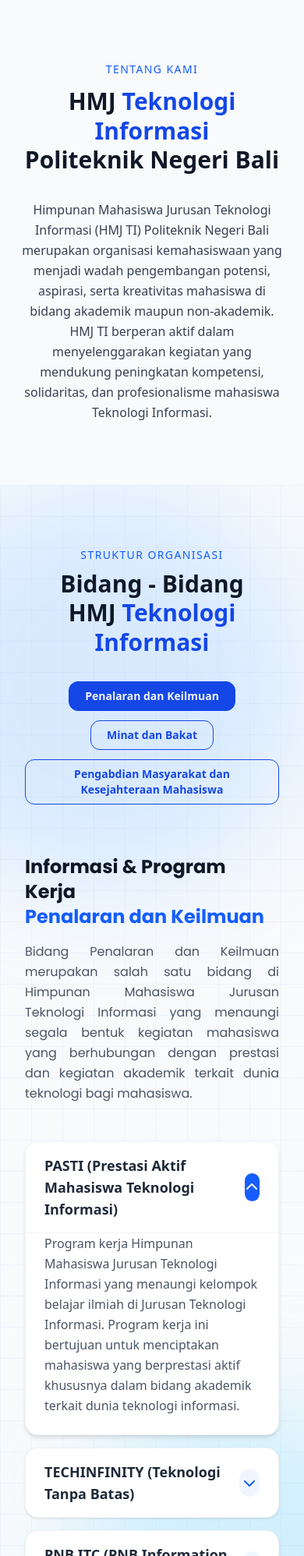
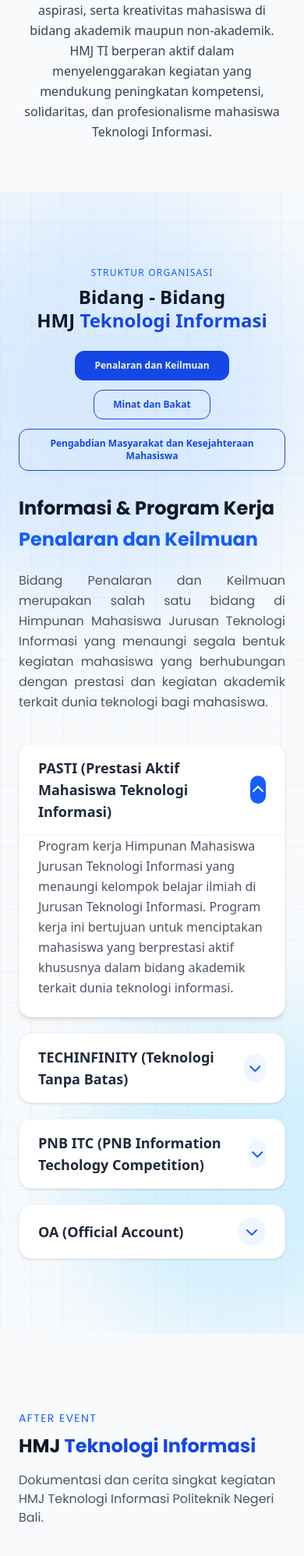
Before and after one commit to dndyprd/hmjti, a Laravel app: page / in a window 390 px wide. Shown: the part 845-2841 px from the top of the page at 78% size. Run offline with Laravel 12, Linux system fonts and the light colour scheme; data comes from the database, SQL or seed files in the repository; style sheets or scripts are compiled from the project's sources; some libraries are stand-ins or nearby versions.

Commit message:
Update Responsive

```diff
--- a/app/Http/Controllers/BlogController.php
+++ b/app/Http/Controllers/BlogController.php
@@ -64,7 +64,7 @@
 
         $date = $startDate->eq($endDate)
             ? $startDate->translatedFormat('d F Y')
-            : $startDate->translatedFormat('d F Y') . ' - ' . $endDate->translatedFormat('d F Y');
+            : $startDate->translatedFormat('d F') . ' - ' . $endDate->translatedFormat('d F Y');
 
         $cleanText = html_entity_decode(strip_tags($blog->content));
 
@@ -76,7 +76,7 @@
             'excerpt'      => Str::limit($cleanText, 85),
             'long_excerpt' => Str::limit($cleanText, 260),
             'date'         => $date,
-            'proker_name'  => $blog->prokers->name ?? 'Umum',
+            'proker_name'  => $blog->prokers->slug ?? 'Umum',
             'gallery'      => $blog->blog_gallery->map(fn($item) => asset('storage/' . $item->photo))->toArray(),
         ];
     }
--- a/resources/views/blogs.blade.php
+++ b/resources/views/blogs.blade.php
@@ -6,20 +6,20 @@
     {{-- Background Image dengan Overlay --}}
     <div class="absolute inset-0 z-0">
         @if(isset($blogs[0]))
-            <img src="{{ $blogs[0]->thumbnail }}" class="grayscale w-full h-full object-cover" alt="Blogs HMJ Teknologi Informasi PNB">
+            <img src="{{ $blogs[1]->thumbnail }}" class="grayscale w-full h-full object-cover" alt="Blogs HMJ Teknologi Informasi PNB">
         @endif
         <div class="absolute inset-0 bg-gradient-to-tr from-blue-900/80 via-blue-800/60 to-transparent z-10"></div>
     </div>
 
     {{-- Hero Content --}}
     <div class="relative text-center px-6 lg:px-28 z-20 mt-12">
-        <span class="px-4 py-1 bg-blue-600 text-white text-md font-semibold rounded-xl uppercase tracking-wider">
+        <span class="px-4 py-1 bg-blue-600 text-white text-xs md:text-md font-semibold rounded-xl uppercase tracking-wider">
             Blog & Informasi
         </span>
         <h1 class="text-4xl lg:text-6xl font-bold text-white my-2 leading-tight max-w-4xl">
             HMJ Teknologi Informasi
         </h1>
-        <p class="text-white text-base lg:text-lg">Dokumentasi dan cerita singkat kegiatan HMJ Teknologi Informasi Politeknik Negeri Bali.</p>
+        <p class="text-white text-sm md:text-base lg:text-lg">Dokumentasi dan cerita singkat kegiatan HMJ Teknologi Informasi Politeknik Negeri Bali.</p>
     </div>
 </section>
 
--- a/resources/views/components/footer.blade.php
+++ b/resources/views/components/footer.blade.php
@@ -1,13 +1,13 @@
 <footer class="bg-gradient-to-tl from-blue-950 via-blue-900 to-blue-800 text-white pt-16 pb-8 font-[Poppins]">
-    <div class="container mx-auto px-8 lg:px-28">
-        <div class="flex flex-col md:flex-row gap-12 mb-12">
+    <div class="container mx-auto px-8 md:px-0 xl:px-28">
+        <div class="flex flex-col md:flex-row md:flex-wrap lg:flex-nowrap gap-x-12 gap-y-10 lg:gap-12 mb-12">
 
-            <div class="md:w-2/7 flex flex-col gap-4">
+            <div class="md:w-[calc(50%-1.5rem)] lg:w-2/7 flex flex-col gap-4">
                 <div class="flex items-center gap-3 rounded-lg w-fit">
                     <img src="{{ asset('img/logo-hmjti.png') }}" alt="Logo HMJTI" class="h-12 w-auto">
                     <div class="flex flex-col">
-                        <span class="text-sm text-blue-200 uppercase leading-tight">Himpunan Mahasiswa Jurusan</span>
-                        <span class="text-md -mt-1 font-semibold uppercase tracking-widest">Teknologi Informasi</span>
+                        <span class="text-xs lg:text-sm text-blue-200 uppercase leading-tight">Himpunan Mahasiswa Jurusan</span>
+                        <span class="text-sm lg:text-base -mt-1 font-semibold uppercase tracking-widest">Teknologi Informasi</span>
                     </div>
                 </div>
                 <p class="text-blue-100 text-sm leading-relaxed mt-2 text-justify">
@@ -15,7 +15,7 @@
                 </p>
             </div>
 
-            <div class="md:w-1/7">
+            <div class="md:w-[calc(50%-1.5rem)] lg:w-1/7">
                 <h4 class="text-lg font-bold mb-6 border-b-2 border-blue-500 w-fit">Tautan Penting</h4>
                 <ul class="flex flex-col gap-3 text-sm text-blue-100">
                     <li><a href="{{ route('welcome') }}" class="hover:text-white hover:translate-x-2 transition-all inline-block">Beranda</a></li>
@@ -25,7 +25,7 @@
                 </ul>
             </div>
 
-            <div class="md:w-2/7">
+            <div class="md:w-[calc(50%-1.5rem)] lg:w-2/7">
                 <h4 class="text-lg font-bold mb-6 border-b-2 border-blue-500 w-fit">Hubungi Kami</h4>
                 <div class="flex flex-col gap-4 text-sm text-blue-100">
                     <div class="flex items-center gap-3">
@@ -43,7 +43,7 @@
                 </div>
             </div>
 
-            <div class="md:w-2/7">
+            <div class="md:w-[calc(50%-1.5rem)] lg:w-2/7">
                 <div class="flex gap-4 justify-between">
                     <h4 class="text-lg font-bold mb-6 border-b-2 border-blue-500 w-fit">Ikuti Kami</h4>
                     <div class="flex gap-4 mb-6">
--- a/resources/views/components/navbar.blade.php
+++ b/resources/views/components/navbar.blade.php
@@ -1,18 +1,18 @@
 
 <header class="fixed bg-white shadow-sm border-b border-gray-200 font-[poppins] z-50 w-full">
-    <div class="mx-auto px-4 md:px-14 lg:px-26">
+    <div class="mx-auto px-4 md:px-14 lg:px-20 xl:px-26">
         <div class="flex justify-between items-center pt-4 pb-2">
 
             <div class="flex items-center space-x-4">
                 <img src="{{ asset('img/logo-hmjti.png') }}" alt="HMJTI PNB" class="h-10 md:h-14 w-auto">
                 <div class="hidden md:block border-l-2 border-gray-400 h-9 mr-4"></div>
                 <div class="flex flex-col">
-                    <span class="text-gray-900 text-[10px] md:text-sm tracking-widest uppercase">HIMPUNAN MAHASISWA JURUSAN</span>
-                    <span class="-mt-1 text-lg md:text-2xl font-semibold text-blue-700 tracking-tighter uppercase">TEKNOLOGI INFORMASI</span>
+                    <span class="text-gray-900 text-xs xl:text-base tracking-widest uppercase">HIMPUNAN MAHASISWA JURUSAN</span>
+                    <span class="-mt-1 text-base md:text-lg lg:text-xl xl:text-2xl font-semibold text-blue-700 tracking-tighter uppercase">TEKNOLOGI INFORMASI</span>
                 </div>
             </div>
 
-            <nav class="hidden lg:flex space-x-4 items-center">
+            <nav class="hidden xl:flex space-x-4 items-center text-base xl:text-lg">
                 <a href="{{ route('welcome')}}" class="text-blue-950 font-medium hover:text-blue-700 px-3 py-1 rounded-xl transition">Beranda</a>
                 <a href="/#profil" class="text-blue-950 font-medium hover:text-blue-700 px-3 py-1 rounded-xl transition">Profil</a>
                 <a href="/#programkerja" class="text-blue-950 font-medium hover:text-blue-700 px-3 py-1 rounded-xl transition">Program Kerja</a>
@@ -29,7 +29,7 @@
                 </form>
             </nav>
 
-            <div class="lg:hidden flex items-center">
+            <div class="xl:hidden flex items-center">
                 <button id="mobile-menu-button" class="text-blue-950 focus:outline-none p-2">
                     <i class="fa-solid fa-bars text-2xl" id="menu-icon"></i>
                 </button>
@@ -37,7 +37,7 @@
         </div>
     </div>
 
-    <div id="mobile-menu" class="hidden lg:hidden bg-white border-t border-gray-100 shadow-lg absolute w-full left-0 transition-all duration-300">
+    <div id="mobile-menu" class="hidden xl:hidden bg-white border-t border-gray-100 shadow-lg absolute w-full left-0 transition-all duration-300">
         <div class="flex flex-col p-4 space-y-4">
             <a href="{{ route('welcome')}}" class="text-blue-950 font-medium hover:bg-blue-50 px-4 py-2 rounded-lg">Beranda</a>
             <a href="/#profil" class="text-blue-950 font-medium hover:bg-blue-50 px-4 py-2 rounded-lg">Profil</a>
--- a/resources/views/welcome.blade.php
+++ b/resources/views/welcome.blade.php
@@ -2,7 +2,7 @@
 
 @section('content')
 {{-- HOME SECTION --}}
-<section id="home" class="relative h-screen overflow-hidden flex items-center">
+<section id="home" class="relative h-[65vh] md:h-screen overflow-hidden flex items-center">
     {{-- Background Image --}}
     <img class="absolute inset-0 w-full h-full object-cover grayscale z-0"
          src="{{ asset('img/home.jpeg') }}"
@@ -11,9 +11,9 @@
     <div class="absolute inset-0 bg-gradient-to-tr from-blue-900/80 via-blue-800/60 to-transparent z-10"></div>
 
     <div class="absolute bottom-24 left-1/2 -translate-x-1/2 z-20 flex flex-col items-center text-center text-white">
-        <h3 class="italic font-semibold text-4xl mb-4">"Salam Satu Frekuensi"</h3>
+        <h3 class="italic font-semibold text-xl md:text-3xl xl:text-4xl mb-4">"Salam Satu Frekuensi"</h3>
         <a href="#profil" class="flex flex-col items-center group">
-            <span class="text-base mb-8 uppercase border-2 border-white hover:bg-white hover:text-blue-700 rounded-xl px-4 py-2">
+            <span class="text-sm md:text-base mb-8 uppercase border-2 border-white hover:bg-white hover:text-blue-700 rounded-xl px-4 py-2">
                 Scroll ke bawah
             </span>
             <i class="fa-solid fa-chevron-down text-2xl animate-bounce group-hover:text-blue-300 transition"></i>
@@ -22,18 +22,18 @@
 </section>
 
 {{-- ABOUT SECTION --}}
-<section id="profil" class="bg-slate-50 px-6 lg:px-28 py-20">
+<section id="profil" class="bg-slate-50 px-6 md:px-16 lg:px-32 py-16 md:py-24 xl:py-32">
     <div class="max-w-7xl mx-auto text-center">
-        <span class="block text-sm uppercase tracking-widest text-blue-600 mb-3">
+        <span class="block text-sm md:text-base uppercase tracking-widest text-blue-600 mb-4">
             Tentang Kami
         </span>
 
-        <h3 class="text-3xl md:text-4xl font-bold text-gray-900 leading-tight mb-8">
+        <h3 class="text-2xl md:text-3xl xl:text-4xl font-bold text-gray-900 leading-tight mb-8">
             HMJ <span class="text-blue-700">Teknologi Informasi</span><br>
             Politeknik Negeri Bali
         </h3>
 
-        <p class="text-gray-700 text-base md:text-lg leading-relaxed">
+        <p class="text-gray-700 text-base md:text-lg xl:text-xl leading-relaxed max-w-5xl mx-auto">
             Himpunan Mahasiswa Jurusan Teknologi Informasi (HMJ TI) Politeknik Negeri Bali
             merupakan organisasi kemahasiswaan yang menjadi wadah pengembangan potensi,
             aspirasi, serta kreativitas mahasiswa di bidang akademik maupun non-akademik.
@@ -44,7 +44,7 @@
 </section>
 
 {{-- BIDANG SECTION --}}
-<section id="programkerja" class="relative py-20 px-8 lg:px-28 bg-slate-50 overflow-x-hidden">
+<section id="programkerja" class="relative py-24 xl:py-32 px-6 md:px-16 lg:px-32 bg-slate-50 overflow-x-hidden">
 
     {{-- BACKGROUND VARIATION --}}
     <div class="absolute top-0 -left-32 w-[520px] h-[520px] bg-blue-300/30 rounded-full blur-3xl"></div>
@@ -54,26 +54,26 @@
     <div class="absolute inset-0 bg-[linear-gradient(to_right,rgba(59,130,246,0.05)_1px,transparent_1px),linear-gradient(to_bottom,rgba(59,130,246,0.05)_1px,transparent_1px)] bg-[size:40px_40px] pointer-events-none"></div>
 
     {{-- CONTENT WRAPPER --}}
-    <div class="relative z-10">
+    <div class="relative z-10 max-w-7xl mx-auto">
 
         {{-- HEADING --}}
-        <div class="text-center mb-8">
-            <span class="block text-sm uppercase tracking-widest text-blue-600 mb-2">
+        <div class="text-center mb-6 md:mb-8">
+            <span class="block text-xs md:text-sm lg:text-base uppercase tracking-widest text-blue-600 mb-2">
                 Struktur Organisasi
             </span>
-            <h3 class="text-3xl md:text-4xl font-bold text-gray-900 leading-tight">
+            <h3 class="text-2xl md:text-3xl xl:text-4xl font-bold text-gray-900 leading-tight">
                 Bidang - Bidang <br>HMJ
                 <span class="text-blue-700"> Teknologi Informasi</span>
             </h3>
         </div>
 
         {{-- LIST BIDANG (TAB) --}}
-        <div class="flex flex-wrap justify-center gap-3 mb-16">
+        <div class="flex flex-wrap justify-center gap-3 mb-8 md:mb-16">
             @foreach($bidangs as $bidang)
                 <button
                     id="btn{{ $bidang['number'] }}"
                     onclick="bidangSort({{ $bidang['number'] }})"
-                    class="btn-bidang px-5 py-2 rounded-xl text-sm font-semibold
+                    class="btn-bidang px-6 py-2.5 rounded-xl text-xs md:text-base font-semibold
                         border border-blue-700 cursor-pointer
                         {{ $bidang['number'] == 1
                             ? 'bg-blue-700 text-slate-100'
@@ -87,24 +87,24 @@
         {{-- CONTENT BIDANG --}}
         @foreach($bidangs as $bidang)
             <div id="bidang{{ $bidang['number'] }}"
-                class="content-bidang {{ $bidang['number'] == 1 ? 'flex' : 'hidden' }} flex-col md:flex-row gap-12 items-center">
+                class="content-bidang {{ $bidang['number'] == 1 ? 'flex' : 'hidden' }} flex-col lg:flex-row gap-10 md:gap-14 lg:gap-20 items-center">
 
                 {{-- INFO BIDANG --}}
-                <div class="md:w-4/7 flex flex-col justify-center font-[poppins] animate-fade-slide">
-                    <h4 class="text-2xl md:text-4xl font-extrabold text-gray-900 mb-4 md:mb-8">
+                <div class="lg:w-4/7 flex flex-col justify-center font-[poppins] animate-fade-slide">
+                    <h4 class="text-2xl md:text-3xl xl:text-4xl font-extrabold text-gray-900 mb-6 md:mb-10">
                         Informasi & Program Kerja<br>
-                        <span class="text-blue-600 mt-2">
+                        <span class="text-blue-600 mt-2 block">
                             {{ $bidang['name'] }}
                         </span>
                     </h4>
 
-                    <p class="text-gray-600 text-md md:text-lg leading-relaxed text-justify">
+                    <p class="text-gray-600 text-base md:text-base xl:text-lg leading-relaxed text-justify">
                         {{ $bidang['description'] }}
                     </p>
                 </div>
 
                 {{-- PROKER --}}
-                <div class="md:w-3/7 flex flex-col gap-4">
+                <div class="lg:w-3/7 flex flex-col gap-5 w-full">
                     @foreach($bidang['prokers'] as $index => $proker)
                         <details
                             name="proker-bidang-{{ $bidang['number'] }}"
@@ -142,15 +142,16 @@
 </section>
 
 {{-- BLOG SECTION --}}
-<section id="blog" class="py-20 px-6 lg:px-28 bg-slate-50 font-[Poppins]">
-    <div class="flex flex-col md:flex-row md:items-end md:justify-between gap-6 mb-14">
+<section id="blog" class="py-24 xl:py-32 px-6 md:px-16 lg:px-32 bg-slate-50 font-[Poppins]">
+    <div class="max-w-7xl mx-auto">
+        <div class="flex flex-col md:flex-row md:items-end md:justify-between gap-4 md:gap-8 mb-10 md:mb-16">
         <div>
-            <span class="text-sm uppercase tracking-widest text-blue-600">After Event</span>
-            <h3 class="text-3xl md:text-4xl font-bold text-gray-900 mt-2">
+            <span class="text-sm md:text-base uppercase tracking-widest text-blue-600">After Event</span>
+            <h3 class="text-2xl md:text-3xl xl:text-4xl font-bold text-gray-900 mt-2">
                 HMJ <span class="text-blue-700">Teknologi Informasi</span>
             </h3>
         </div>
-        <p class="text-gray-600 max-w-md md:text-right">
+        <p class="text-gray-600 max-w-md md:text-right text-base md:text-lg">
             Dokumentasi dan cerita singkat kegiatan HMJ Teknologi Informasi Politeknik Negeri Bali.
         </p>
     </div>
@@ -169,11 +170,11 @@
                     </span>
                 </div>
 
-                <div class="p-8 flex flex-col grow">
-                    <h4 class="text-2xl md:text-3xl font-bold text-gray-900 mb-4">
+                <div class="p-6 md:p-8 xl:p-10 flex flex-col grow">
+                    <h4 class="text-lg md:text-xl xl:text-2xl font-bold text-gray-900 mb-4">
                         {{ $blogs[0]->title }}
                     </h4>
-                    <p class="text-gray-600 leading-relaxed line-clamp-3 mb-6">
+                    <p class="text-gray-600 text-sm md:text-base leading-relaxed line-clamp-3 mb-8">
                         {{ $blogs[0]->long_excerpt }}
                     </p>
 
```
Also changed, not shown: resources/views/blog-details.blade.php (+8 -8 lines), public/img/home.jpeg (added).
